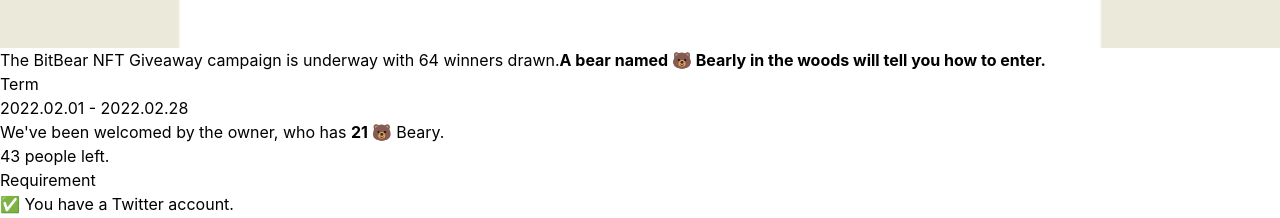
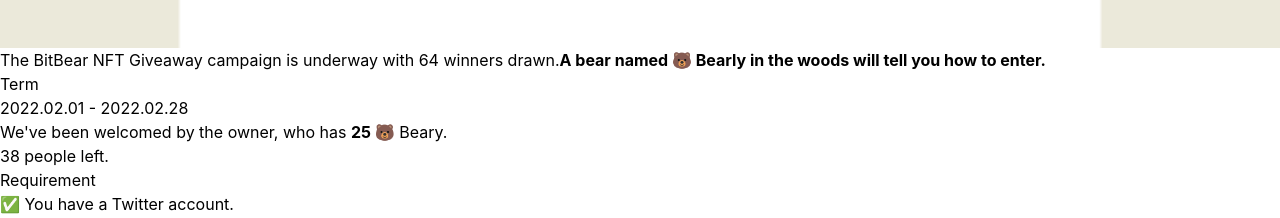
Before and after one commit to kiiiyo/bbc-web-site, a Next.js app: page /en/find in a window 1280 px wide. Shown: the part 3520-3738 px from the top of the page. Built offline with nearby package versions, Linux system fonts and the light colour scheme; no server answers.

Commit message:
:speech_balloon: modify text

```diff
--- a/src/env/language/en.tsx
+++ b/src/env/language/en.tsx
@@ -47,11 +47,11 @@
           buttonLabel: 'He could be on this page.',
           currentOwner: (
             <>
-              We&#39;ve been welcomed by the owner, who has <strong className="text-xl font-bold"> 21 </strong> 🐻
+              We&#39;ve been welcomed by the owner, who has <strong className="text-xl font-bold"> 25 </strong> 🐻
               Beary.
             </>
           ),
-          currentPeople: '43 people left.'
+          currentPeople: '38 people left.'
         }
       }
     },
@@ -177,10 +177,10 @@
                 <strong>A bear named 🐻 Bearly in the woods will tell you how to enter.</strong>
               </>
             ),
-            currentPeople: '43 people left.',
+            currentPeople: '38 people left.',
             currentOwner: (
               <>
-                We&#39;ve been welcomed by the owner, who has <strong className="text-xl font-bold"> 21 </strong> 🐻
+                We&#39;ve been welcomed by the owner, who has <strong className="text-xl font-bold"> 25 </strong> 🐻
                 Beary.
               </>
             ),
--- a/src/env/language/ja.tsx
+++ b/src/env/language/ja.tsx
@@ -48,10 +48,10 @@
           description:
             'オフィシャルサイトオープン記念、サイト内に隠れているベアリーを見つけると抽選でNFTがもらえるイベントを実施中です!',
           buttonLabel: 'このページにいるかも',
-          currentPeople: '残り43人',
+          currentPeople: '残り38人',
           currentOwner: (
             <>
-              🐻 ベアリーが<strong className="text-xl font-bold"> 21名 </strong>の❤️
+              🐻 ベアリーが<strong className="text-xl font-bold"> 25名 </strong>の❤️
               オーナーさんにお迎えいただきました🎉
             </>
           )
@@ -186,10 +186,10 @@
               </>
             ),
 
-            currentPeople: '残り43人',
+            currentPeople: '残り38人',
             currentOwner: (
               <>
-                🐻 ベアリーが<strong className="text-xl font-bold"> 21名 </strong>の❤️
+                🐻 ベアリーが<strong className="text-xl font-bold"> 25名 </strong>の❤️
                 オーナーさんにお迎えいただきました🎉
               </>
             ),
```
